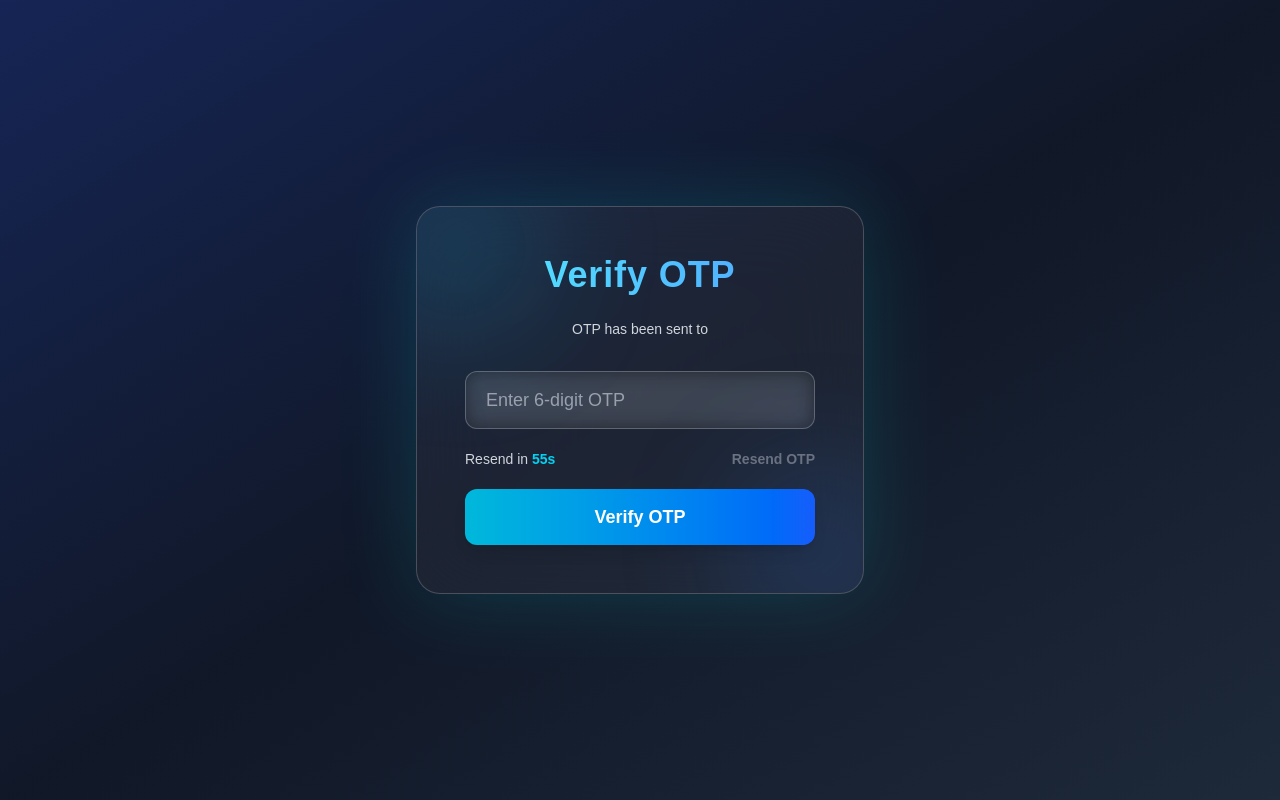
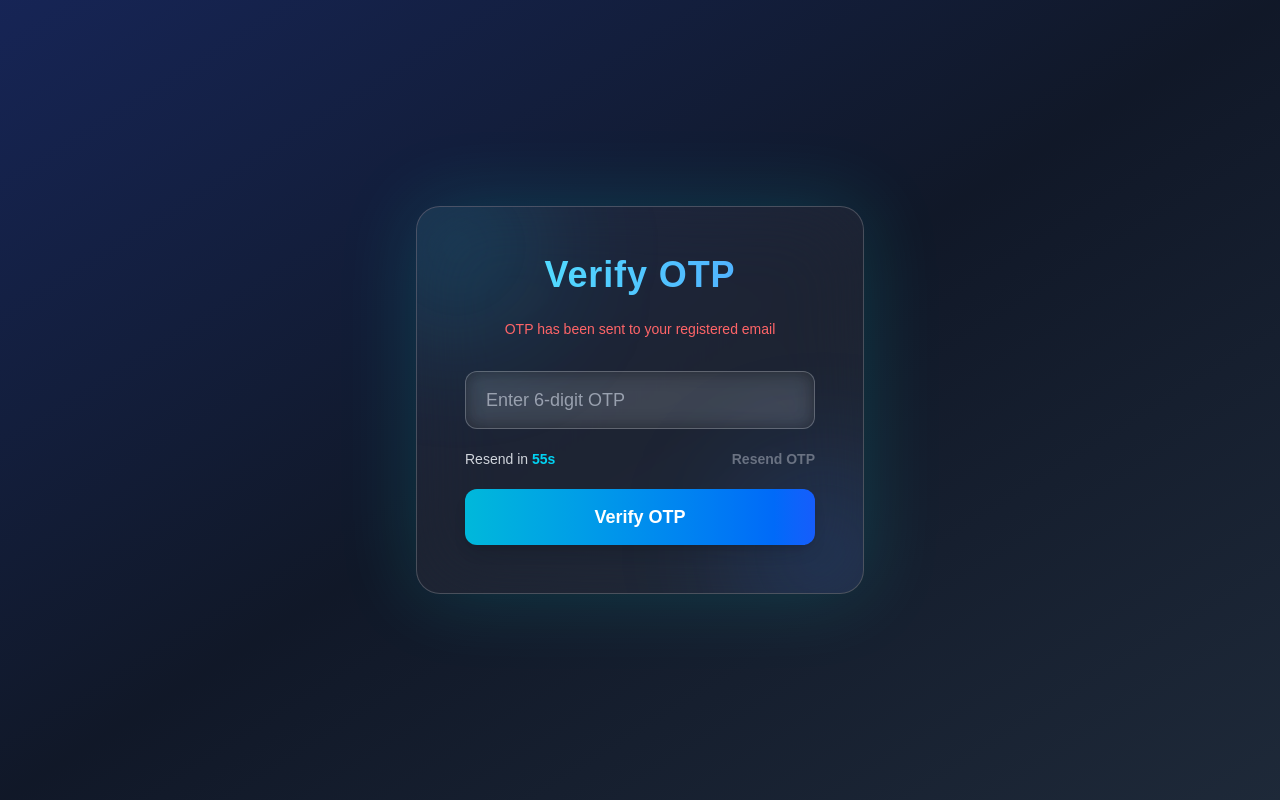
Before and after one commit to karansprojects227/CFO-Craft-Sales-dashboard-Frontend, a Next.js app: page /auth/verify-otp in a window 1280 px wide. Built offline with nearby package versions, Linux system fonts and the light colour scheme.

Commit message:
Add files via upload

```diff
--- a/app/auth/verify-otp/page.js
+++ b/app/auth/verify-otp/page.js
@@ -1,8 +1,7 @@
 "use client";
-
 import { useState, useEffect } from "react";
 import toast from "react-hot-toast";
-import { useRouter } from "next/navigation";
+import { useSearchParams, useRouter } from "next/navigation";
 
 export default function VerifyOtpPage() {
   const router = useRouter();
@@ -28,15 +27,10 @@ export default function VerifyOtpPage() {
   const handleVerifyOtp = async (e) => {
     e.preventDefault();
 
-    if (!otp || otp.length !== 6) {
-      toast.error("Please enter a valid 6-digit OTP");
-      return;
-    }
-
     try {
       const res = await fetch(`${API_BASE}/api/auth/verify-otp`, {
         method: "POST",
-        credentials: "include", // important for cookies (JWT)
+        credentials: "include",
         headers: {
           "Content-Type": "application/json",
         },
@@ -46,7 +40,7 @@ export default function VerifyOtpPage() {
       const data = await res.json();
 
       if (!res.ok) {
-        toast.error(data.message || "Invalid OTP");
+        toast.error(data.message);
         return;
       }
 
@@ -66,7 +60,6 @@ export default function VerifyOtpPage() {
       const res = await fetch(`${API_BASE}/api/auth/send-otp`, {
         method: "POST",
         headers: { "Content-Type": "application/json" },
-        body: JSON.stringify({ email }),
       });
       const data = await res.json();
 
@@ -95,8 +88,8 @@ export default function VerifyOtpPage() {
           Verify OTP
         </h2>
 
-        <p className="text-center text-gray-300 mb-8 text-sm">
-          OTP has been sent to <span className="text-cyan-300 font-medium">{email}</span>
+        <p className="text-center text-red-400 font-medium mb-8 text-sm">
+          OTP has been sent to your registered email
         </p>
 
         <form onSubmit={handleVerifyOtp} className="space-y-5">
```
